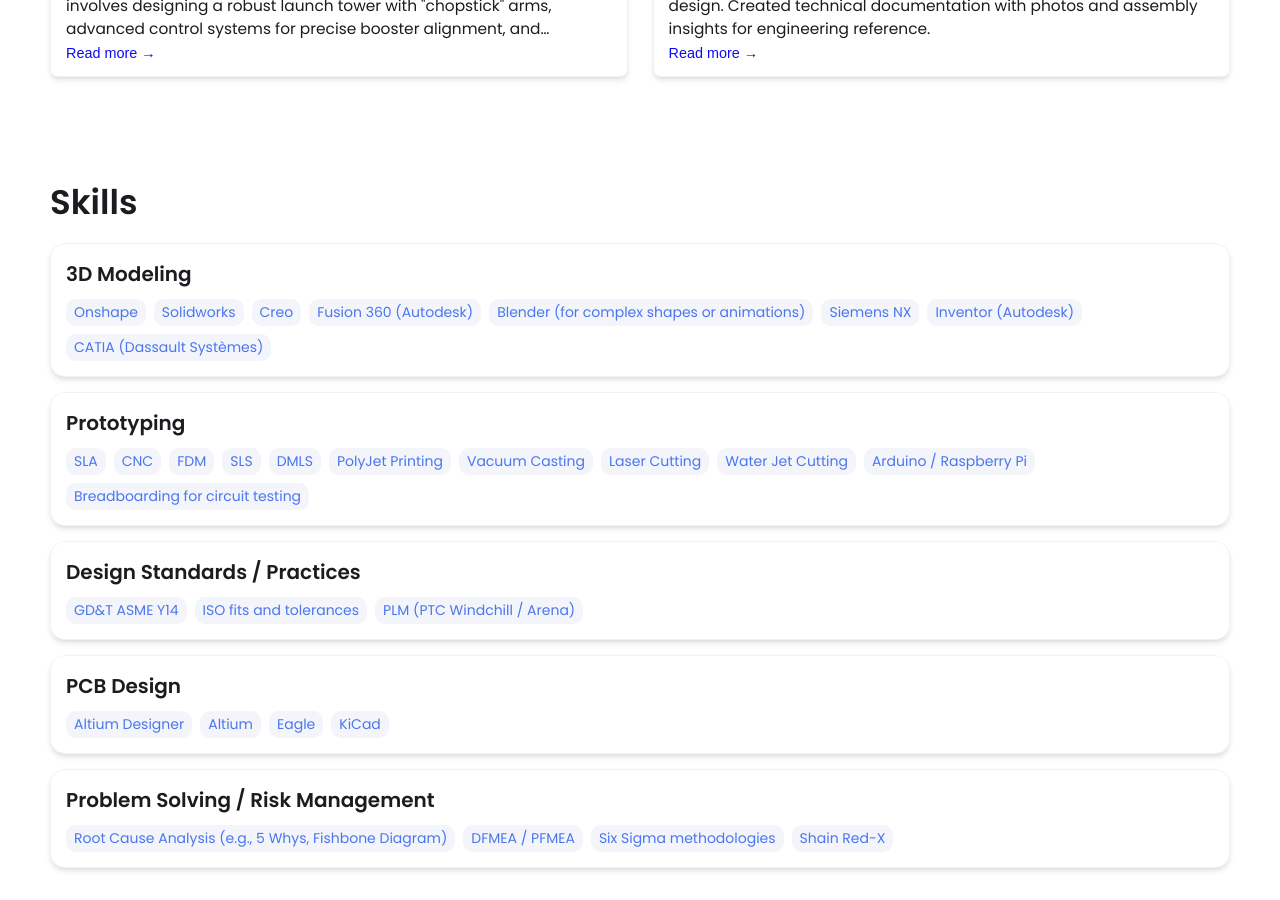
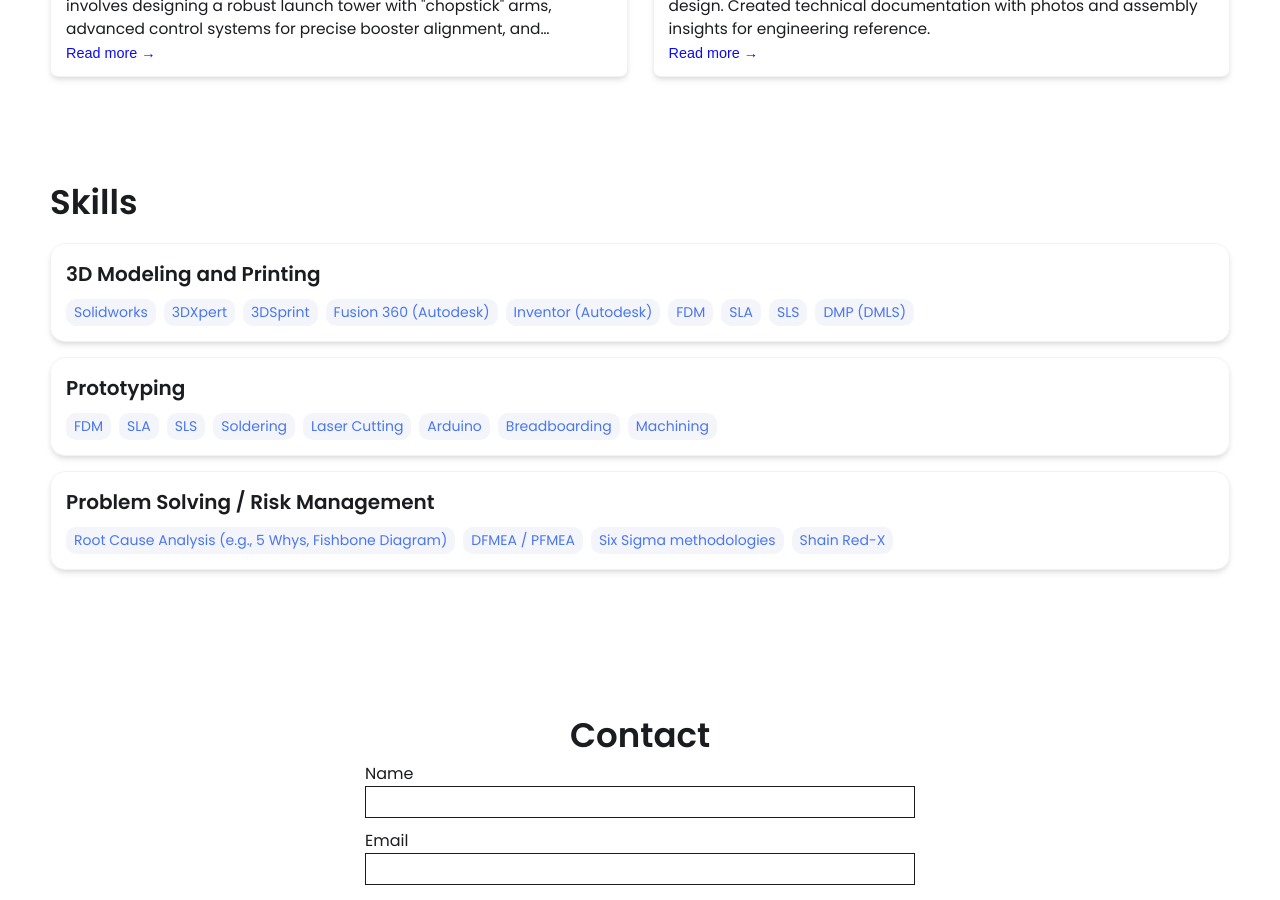
Before and after one commit to mgordon17/mgordon17.github.io, a Jekyll site: the page built from index.html, in a window 1280 px wide and 900 px high, scrolled down 1449 px. Built offline with Jekyll 4.4.1, drawn with Linux system fonts in a browser that asks for light colours.

Commit message:
Update _config.yml

```diff
--- a/_config.yml
+++ b/_config.yml
@@ -31,9 +31,9 @@ resume-url: https://drive.google.com/file/d/1Ck2nWBgu-v8kOfIqAaa1AjFzBhpcXK08/vi
 # Set up external links - this will show up as small icons next to your name.
 
 external-links:    # input only your own url slug. The icons with missing entries will not appear.
-  linkedin: test    # https://www.linkedin.com/in/{your url slug}
-  github: leea12    # https://github.com/{your url slug}
-  stackoverflow: test      # https://stackoverflow.com/users/{your url slug}
+  linkedin: max-a-gordon   # https://www.linkedin.com/in/{your url slug}
+  github: mgordon17    # https://github.com/{your url slug}
+  stackoverflow:       # https://stackoverflow.com/users/{your url slug}
   medium:            # https://medium.com/@{your url slug}
   x-twitter:   # https://x.com/{your url slug}
   threads:            # https://threads.net/@{your url slug}
@@ -45,40 +45,49 @@ external-links:    # input only your own url slug. The icons with missing entrie
 
 # Skills Section - Add the list of your Skills by categories/tools. The indentation for each level needs to be precise.
 skills:
-  - category: 3D Modeling
+  - category: 3D Modeling and Printing
     tools:
-    - Onshape
     - Solidworks
-    - Creo
+    - 3DXpert
+    - 3DSprint
     - Fusion 360 (Autodesk)
-    - Blender (for complex shapes or animations)
-    - Siemens NX
     - Inventor (Autodesk)
-    - CATIA (Dassault Systèmes)
+    - FDM
+    - SLA
+    - SLS
+    - DMP (DMLS)
   - category: Prototyping
     tools:
-    - SLA
-    - CNC
-    - FDM
-    - SLS
-    - DMLS
-    - PolyJet Printing
-    - Vacuum Casting
-    - Laser Cutting
-    - Water Jet Cutting
-    - Arduino / Raspberry Pi
-    - Breadboarding for circuit testing
-  - category: Design Standards / Practices
-    tools:
-    - GD&T ASME Y14
-    - ISO fits and tolerances
-    - PLM (PTC Windchill / Arena)
-  - category: PCB Design
-    tools:
-    - Altium Designer
-    - Altium
-    - Eagle
-    - KiCad
+      - FDM
+      - SLA
+      - SLS
+      - Soldering
+      - Laser Cutting
+      - Arduino
+      - Breadboarding
+      - Machining
+    # - SLA
+    # - CNC
+    # - FDM
+    # - SLS
+    # - DMLS
+    # - PolyJet Printing
+    # - Vacuum Casting
+    # - Laser Cutting
+    # - Water Jet Cutting
+    # - Arduino / Raspberry Pi
+    # - Breadboarding for circuit testing
+  # - category: Design Standards / Practices
+  #   tools:
+  #   - GD&T ASME Y14
+  #   - ISO fits and tolerances
+  #   - PLM (PTC Windchill / Arena)
+  # - category: PCB Design
+  #   tools:
+  #   - Altium Designer
+  #   - Altium
+  #   - Eagle
+  #   - KiCad
   - category: Problem Solving / Risk Management
     tools:
     - Root Cause Analysis (e.g., 5 Whys, Fishbone Diagram)
```
